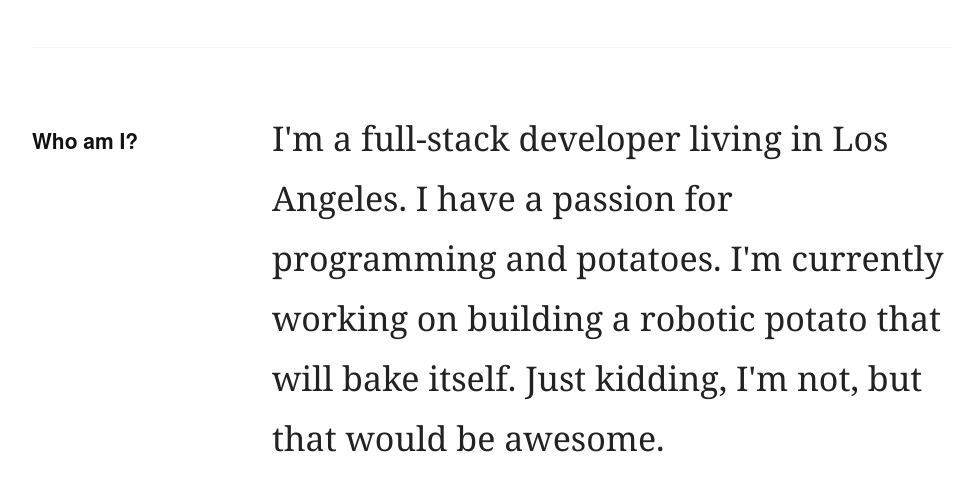
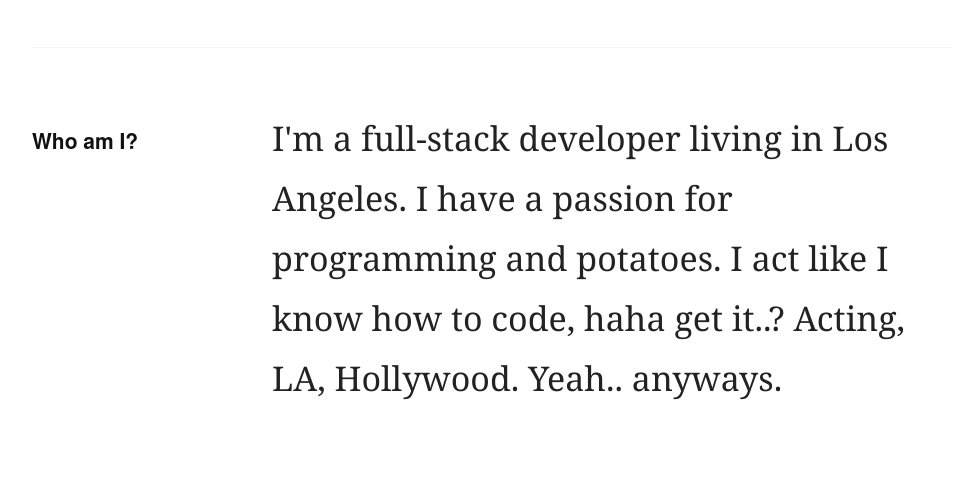
Before and after one commit to Chav3zzz/Chav3zzz.github.io, a plain HTML site: page about.html in a window 1280 px wide. Shown: the part 270-755 px from the top of the page, without its empty margins (148-1123 px from the left). Drawn offline with Linux system fonts and the light colour scheme.

Commit message:
About me text.

```diff
--- a/about.html
+++ b/about.html
@@ -97,7 +97,7 @@
 				<h2>Who am I?</h2>
 			</div>
 			<div class="desktop-9 tablet-12 columns">
-				<p class="page-desc">I'm a full-stack developer living in Los Angeles. I have a passion for programming and potatoes. I'm currently working on building a robotic potato that will bake itself. Just kidding, I'm not, but that would be awesome. </p>
+				<p class="page-desc">I'm a full-stack developer living in Los Angeles. I have a passion for programming and potatoes. I act like I know how to code, haha get it..? Acting, LA, Hollywood. Yeah.. anyways. </p>
 			</div>
 		</div><!-- // .container -->
 
```
